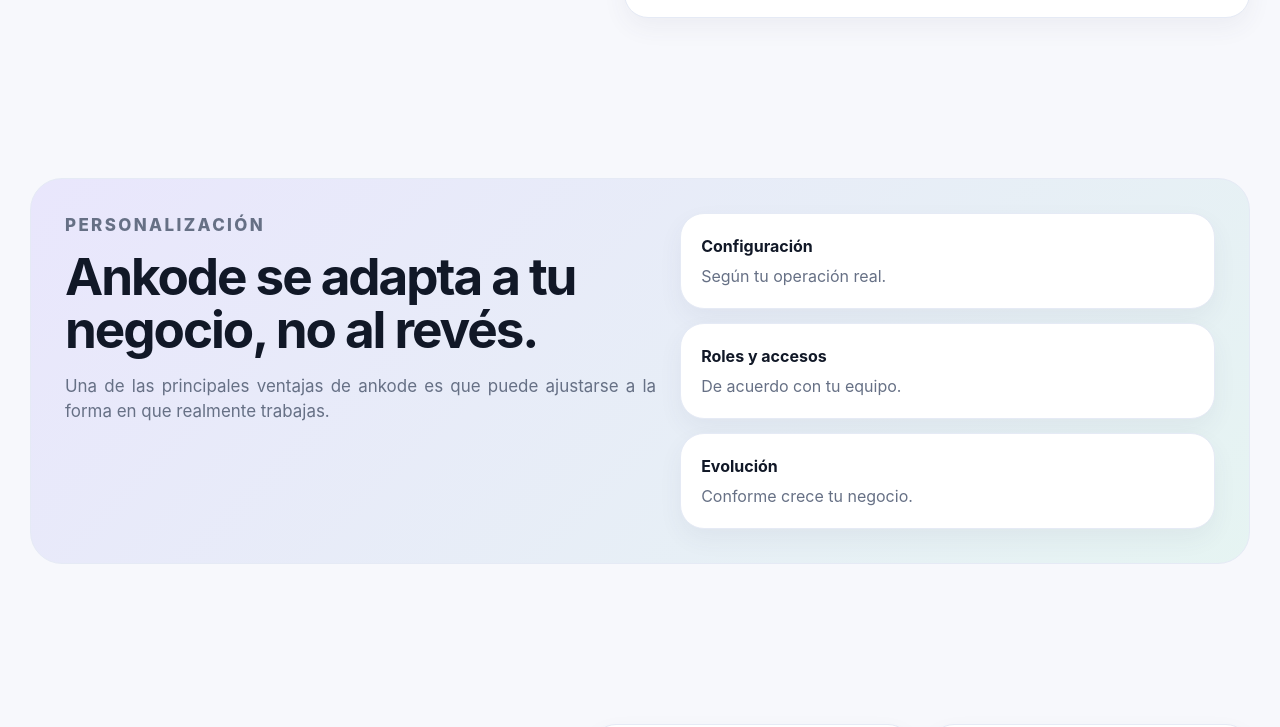
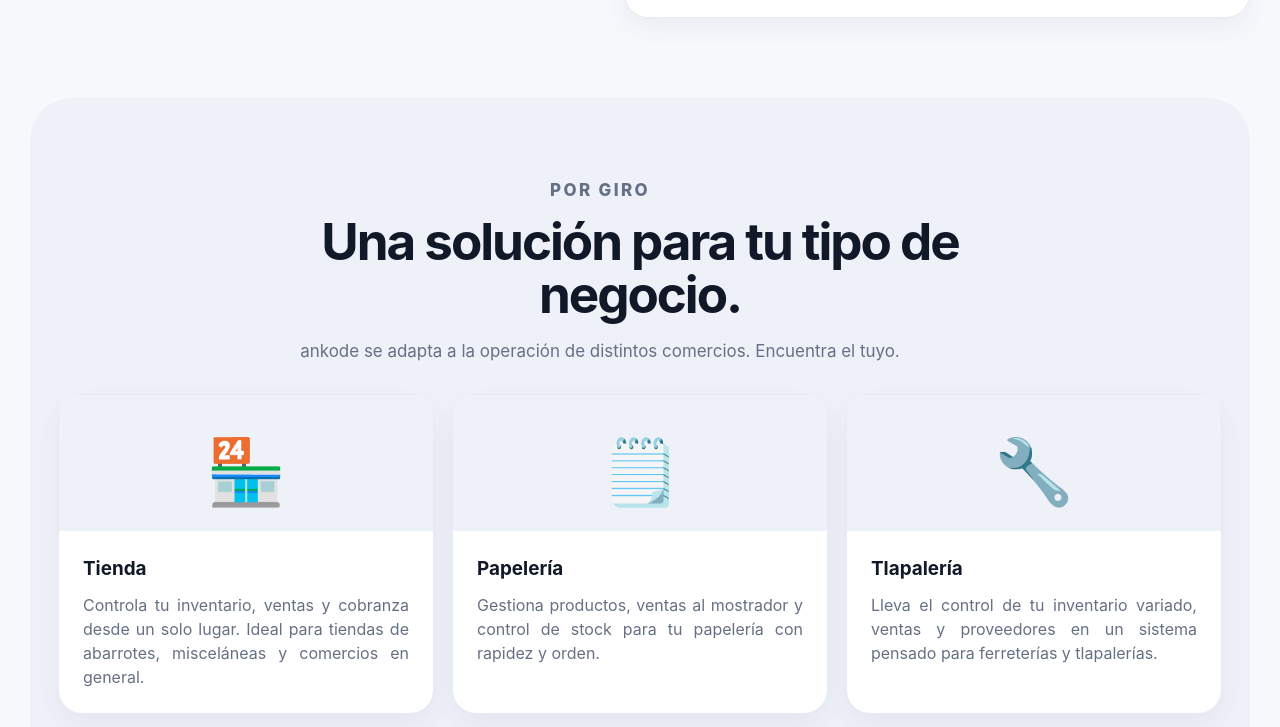
Before and after one commit to alefdel20/ankode, a React (Vite) app in the folder frontend/: page / in a window 1280 px wide. Shown: the part 1866-2593 px from the top of the page. Built offline with nearby package versions, Linux system fonts and the light colour scheme.

Commit message:
feat: giros Tienda/Papelería/Tlapalería + centrar planes

```diff
--- a/frontend/src/App.jsx
+++ b/frontend/src/App.jsx
@@ -514,6 +514,54 @@
           </div>
         </section>
 
+        <section id="giros" className="section section-soft">
+          <div className="section-heading center">
+            <p className="eyebrow">Por giro</p>
+            <h2>Una solución para tu tipo de negocio.</h2>
+            <p>
+              ankode se adapta a la operación de distintos comercios. Encuentra el tuyo.
+            </p>
+          </div>
+          <div className="industry-grid industry-grid-centered">
+            {[
+              {
+                id: 'tienda',
+                emoji: '🏪',
+                title: 'Tienda',
+                desc: 'Controla tu inventario, ventas y cobranza desde un solo lugar. Ideal para tiendas de abarrotes, misceláneas y comercios en general.',
+              },
+              {
+                id: 'papeleria',
+                emoji: '🗒️',
+                title: 'Papelería',
+                desc: 'Gestiona productos, ventas al mostrador y control de stock para tu papelería con rapidez y orden.',
+              },
+              {
+                id: 'tlapaleria',
+                emoji: '🔧',
+                title: 'Tlapalería',
+                desc: 'Lleva el control de tu inventario variado, ventas y proveedores en un sistema pensado para ferreterías y tlapalerías.',
+              },
+            ].map((item) => (
+              <article key={item.id} className="industry-card" style={{ padding: 0 }}>
+                <div style={{
+                  fontSize: '4rem',
+                  textAlign: 'center',
+                  padding: '28px 0 12px',
+                  background: 'var(--bg-soft)',
+                  borderRadius: '16px 16px 0 0',
+                }}>
+                  {item.emoji}
+                </div>
+                <div style={{ padding: 24 }}>
+                  <h3 style={{ margin: '0 0 10px', fontSize: '1.18rem' }}>{item.title}</h3>
+                  <p className="text-justify" style={{ color: 'var(--muted)', margin: 0 }}>{item.desc}</p>
+                </div>
+              </article>
+            ))}
+          </div>
+        </section>
+
         <section id="personalizacion" className="section">
           <div className="feature-showcase">
             <div className="feature-copy">
--- a/frontend/src/components/PricingSection.jsx
+++ b/frontend/src/components/PricingSection.jsx
@@ -155,10 +155,12 @@
         ))}
       </div>
 
-      <div style={{ display: 'grid', gridTemplateColumns: 'repeat(4, minmax(0, 1fr))', gap: 20 }}>
-        {digitalPlans.map((plan) => (
-          <DigitalCard key={plan.id} plan={plan} isAnnual={isAnnual} onSelectPlan={onSelectPlan} onAddToCart={onAddToCart} />
-        ))}
+      <div style={{ maxWidth: 960, margin: '0 auto' }}>
+        <div style={{ display: 'grid', gridTemplateColumns: 'repeat(3, minmax(0, 1fr))', gap: 20, justifyContent: 'center' }}>
+          {digitalPlans.map((plan) => (
+            <DigitalCard key={plan.id} plan={plan} isAnnual={isAnnual} onSelectPlan={onSelectPlan} onAddToCart={onAddToCart} />
+          ))}
+        </div>
       </div>
 
     </section>
```
